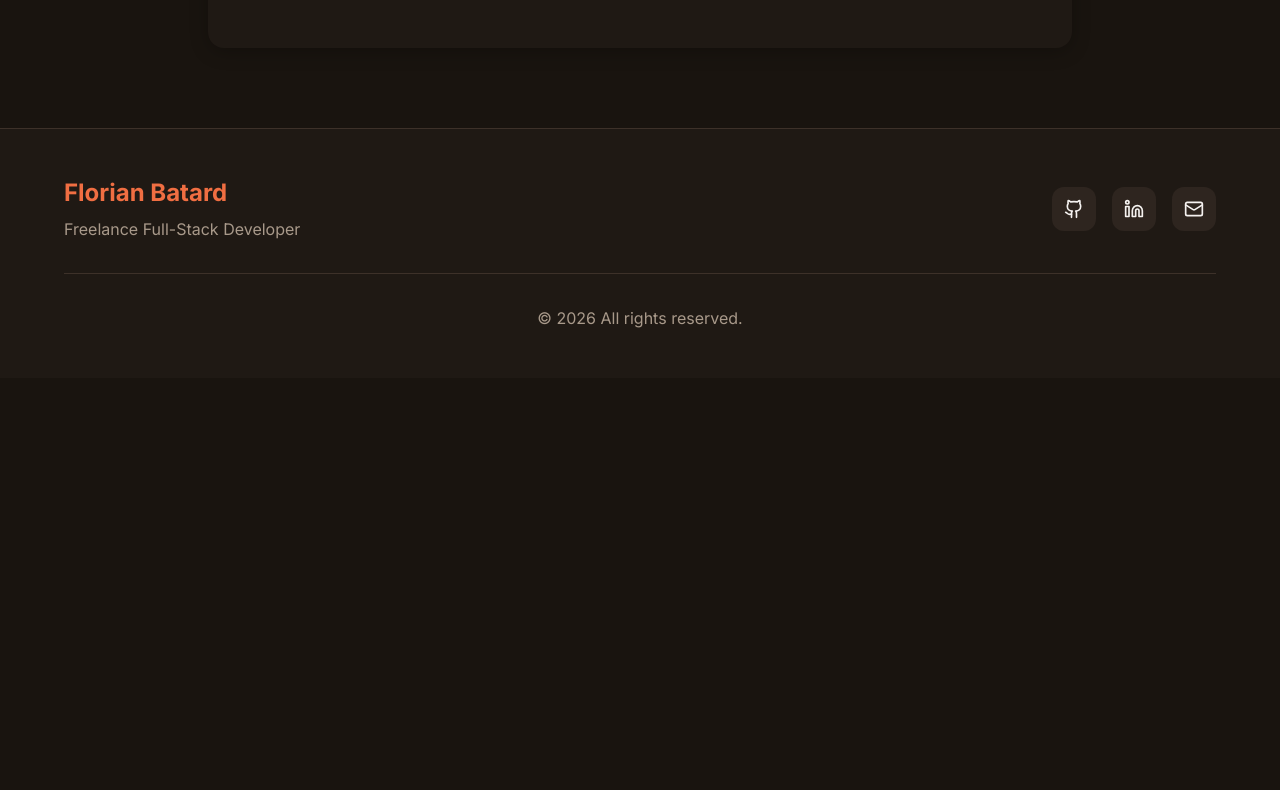
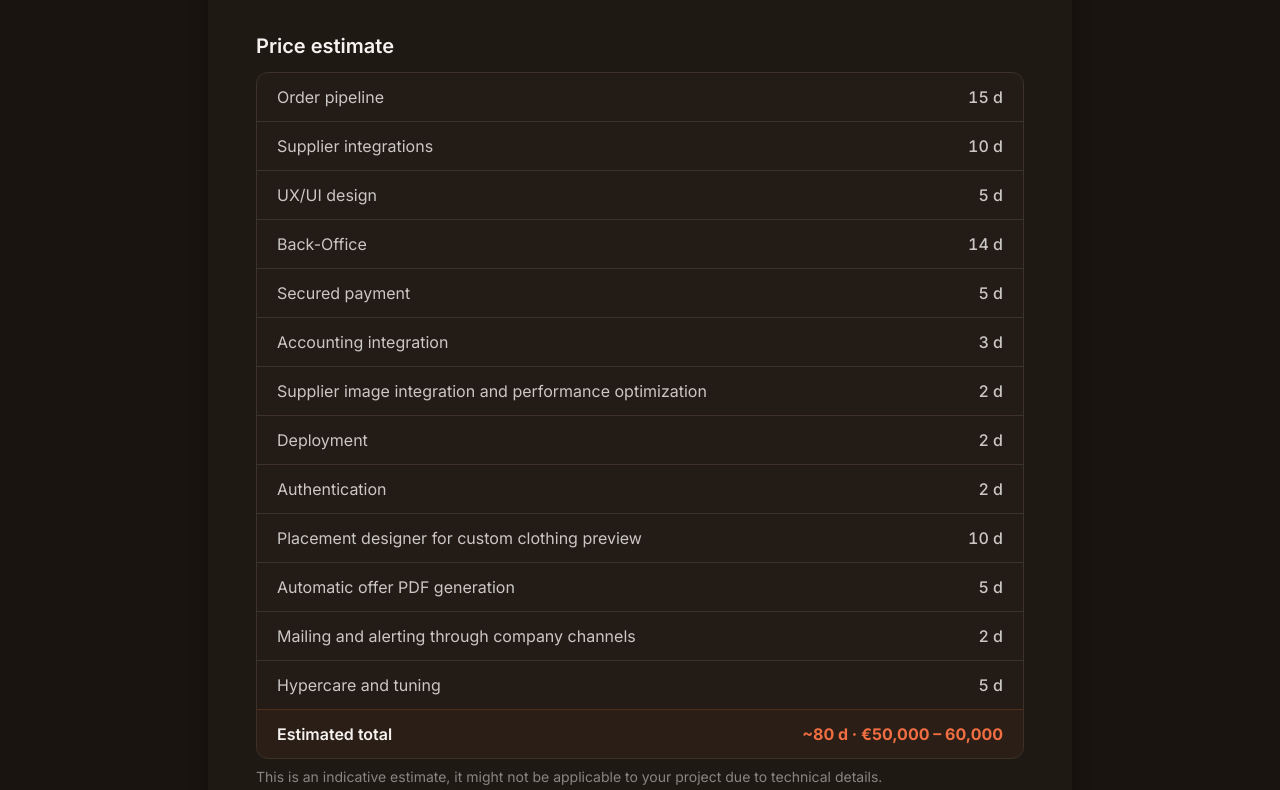
Before and after one commit to flobatard/site-perso-freelance, a React (Vite) app: page /en/projet/beta_order_capture in a window 1280 px wide. Shown: the part 1190-1980 px from the top of the page. Before the commit the page ends 1568 px from the top, so only its background shows below. Built offline with nearby package versions, Linux system fonts and the light colour scheme.

Commit message:
Adding pricing section to Projects presentations

```diff
--- a/src/components/projects/BetaOrderCapture.tsx
+++ b/src/components/projects/BetaOrderCapture.tsx
@@ -1,6 +1,7 @@
 import { useTranslation } from "react-i18next";
 
 type TechnicalItem = { name: string; desc: string };
+type PricingItem = { label: string; value: string };
 
 const BetaOrderCapture = () => {
   const { t } = useTranslation();
@@ -8,6 +9,7 @@ const BetaOrderCapture = () => {
 
   const features = t(`${ns}.features`, { returnObjects: true }) as string[];
   const technical = t(`${ns}.technical`, { returnObjects: true }) as TechnicalItem[];
+  const pricing = t(`${ns}.pricing`, { returnObjects: true }) as PricingItem[];
 
   return (
     <div className="space-y-8">
@@ -31,6 +33,25 @@ const BetaOrderCapture = () => {
           ))}
         </ul>
       </section>
+
+      <section>
+        <h3 className="text-xl font-semibold mb-3">{t(`${ns}.pricing_title`)}</h3>
+        <div className="rounded-xl border border-border overflow-hidden">
+          <ul className="divide-y divide-border">
+            {pricing.map((item, i) => (
+              <li key={i} className="flex justify-between px-5 py-3 text-foreground/80 bg-muted/20">
+                <span>{item.label}</span>
+                <span className="font-medium tabular-nums">{item.value}</span>
+              </li>
+            ))}
+          </ul>
+          <div className="flex justify-between px-5 py-3 bg-primary/5 border-t border-primary/20">
+            <span className="font-semibold">{t(`${ns}.pricing_total_label`)}</span>
+            <span className="font-bold text-primary">{t(`${ns}.pricing_total`)}</span>
+          </div>
+        </div>
+        <p className="text-sm text-foreground/50 mt-2">{t(`${ns}.pricing_note`)}</p>
+      </section>
     </div>
   );
 };
--- a/src/components/projects/GuillaumeGalland.tsx
+++ b/src/components/projects/GuillaumeGalland.tsx
@@ -1,6 +1,7 @@
 import { useTranslation } from "react-i18next";
 
 type TechnicalItem = { name: string; desc: string };
+type PricingItem = { label: string; value: string };
 
 const GuillaumeGalland = () => {
   const { t } = useTranslation();
@@ -8,6 +9,7 @@ const GuillaumeGalland = () => {
 
   const features = t(`${ns}.features`, { returnObjects: true }) as string[];
   const technical = t(`${ns}.technical`, { returnObjects: true }) as TechnicalItem[];
+  const pricing = t(`${ns}.pricing`, { returnObjects: true }) as PricingItem[];
 
   return (
     <div className="space-y-8">
@@ -31,6 +33,25 @@ const GuillaumeGalland = () => {
           ))}
         </ul>
       </section>
+
+      <section>
+        <h3 className="text-xl font-semibold mb-3">{t(`${ns}.pricing_title`)}</h3>
+        <div className="rounded-xl border border-border overflow-hidden">
+          <ul className="divide-y divide-border">
+            {pricing.map((item, i) => (
+              <li key={i} className="flex justify-between px-5 py-3 text-foreground/80 bg-muted/20">
+                <span>{item.label}</span>
+                <span className="font-medium tabular-nums">{item.value}</span>
+              </li>
+            ))}
+          </ul>
+          <div className="flex justify-between px-5 py-3 bg-primary/5 border-t border-primary/20">
+            <span className="font-semibold">{t(`${ns}.pricing_total_label`)}</span>
+            <span className="font-bold text-primary">{t(`${ns}.pricing_total`)}</span>
+          </div>
+        </div>
+        <p className="text-sm text-foreground/50 mt-2">{t(`${ns}.pricing_note`)}</p>
+      </section>
     </div>
   );
 };
--- a/src/components/projects/VolleyTeamOptimizer.tsx
+++ b/src/components/projects/VolleyTeamOptimizer.tsx
@@ -1,6 +1,7 @@
 import { useTranslation } from "react-i18next";
 
 type TechnicalItem = { name: string; desc: string };
+type PricingItem = { label: string; value: string };
 
 const VolleyTeamOptimizer = () => {
   const { t } = useTranslation();
@@ -8,6 +9,7 @@ const VolleyTeamOptimizer = () => {
 
   const features = t(`${ns}.features`, { returnObjects: true }) as string[];
   const technical = t(`${ns}.technical`, { returnObjects: true }) as TechnicalItem[];
+  const pricing = t(`${ns}.pricing`, { returnObjects: true }) as PricingItem[];
 
   return (
     <div className="space-y-8">
@@ -31,6 +33,25 @@ const VolleyTeamOptimizer = () => {
           ))}
         </ul>
       </section>
+
+      <section>
+        <h3 className="text-xl font-semibold mb-3">{t(`${ns}.pricing_title`)}</h3>
+        <div className="rounded-xl border border-border overflow-hidden">
+          <ul className="divide-y divide-border">
+            {pricing.map((item, i) => (
+              <li key={i} className="flex justify-between px-5 py-3 text-foreground/80 bg-muted/20">
+                <span>{item.label}</span>
+                <span className="font-medium tabular-nums">{item.value}</span>
+              </li>
+            ))}
+          </ul>
+          <div className="flex justify-between px-5 py-3 bg-primary/5 border-t border-primary/20">
+            <span className="font-semibold">{t(`${ns}.pricing_total_label`)}</span>
+            <span className="font-bold text-primary">{t(`${ns}.pricing_total`)}</span>
+          </div>
+        </div>
+        <p className="text-sm text-foreground/50 mt-2">{t(`${ns}.pricing_note`)}</p>
+      </section>
     </div>
   );
 };
--- a/src/locales/en.json
+++ b/src/locales/en.json
@@ -58,7 +58,26 @@
           { "name": "MongoDB", "desc": "flexible schema for products with highly heterogeneous variants" },
           { "name": "Redis", "desc": "catalog caching to avoid repeated database queries" },
           { "name": "Node.js / Express", "desc": "lightweight REST API consistent with the full-stack JS ecosystem" }
-        ]
+        ],
+        "pricing_title": "Price estimate",
+        "pricing": [
+          { "label": "Order pipeline", "value": "15 d" },
+          { "label": "Supplier integrations", "value": "10 d" },
+          { "label": "UX/UI design", "value": "5 d" },
+          { "label": "Back-Office", "value": "14 d" },
+          { "label": "Secured payment", "value": "5 d" },
+          { "label": "Accounting integration", "value": "3 d"},
+          { "label": "Supplier image integration and performance optimization", "value": "2 d"},
+          { "label": "Deployment", "value": "2 d"},
+          { "label": "Authentication", "value": "2 d"},
+          { "label": "Placement designer for custom clothing preview", "value": "10 d"},
+          { "label": "Automatic offer PDF generation", "value": "5 d" },
+          { "label": "Mailing and alerting through company channels", "value": "2 d"},
+          { "label": "Hypercare and tuning", "value": "5 d"}
+        ],
+        "pricing_total_label": "Estimated total",
+        "pricing_total": "~80 d · €50,000 – 60,000",
+        "pricing_note": "This is an indicative estimate, it might not be applicable to your project due to technical details."
       },
       "volley_team_optimizer": {
         "description": "Project to generate balanced volleyball teams for recreational sessions in volleyball clubs",
@@ -75,7 +94,15 @@
         "technical": [
           { "name": "Standalone Angular", "desc": "lightweight project with no backend, deployed as static files" },
           { "name": "Distribution algorithm", "desc": "level-based distribution with randomization to vary team compositions" }
-        ]
+        ],
+        "pricing_title": "Price estimate",
+        "pricing": [
+          { "label": "Conception & UX", "value": "1.5 d" },
+          { "label": "Development and tuning of algorithms", "value": "2.5 d" }
+        ],
+        "pricing_total_label": "Estimated total",
+        "pricing_total": "~4 d · €2,500",
+        "pricing_note": "This is an indicative estimate, it might not be applicable to your project due to technical details."
       },
       "guillaume_galland": {
         "description": "Showcase website for Guillaume Galland, an independent contractor in the construction sector",
@@ -91,7 +118,14 @@
         "technical_title": "Technical choices",
         "technical": [
           { "name": "React", "desc": "simple and fast stack for a showcase site with no need for a complex backend" }
-        ]
+        ],
+        "pricing_title": "Price estimate",
+        "pricing": [
+          { "label": "UX/UI Design + some tuning", "value": "2 d" }
+        ],
+        "pricing_total_label": "Estimated total",
+        "pricing_total": "~2 d · €1,200",
+        "pricing_note": "This is an indicative estimate, it might not be applicable to your project due to technical details."
       }
     }
   },
--- a/src/locales/fr.json
+++ b/src/locales/fr.json
@@ -58,7 +58,26 @@
           { "name": "MongoDB", "desc": "schéma flexible pour des produits avec des variantes très hétérogènes" },
           { "name": "Redis", "desc": "mise en cache du catalogue pour éviter des requêtes répétées à la base" },
           { "name": "Node.js / Express", "desc": "API REST légère en cohérence avec l'écosystème JS full-stack" }
-        ]
+        ],
+        "pricing_title": "Estimation tarifaire",
+        "pricing": [
+          { "label": "Pipeline de commande", "value": "15 j" },
+          { "label": "Intégrations fournisseurs", "value": "10 j" },
+          { "label": "Design UX/UI", "value": "5 j" },
+          { "label": "Back-Office", "value": "14 j" },
+          { "label": "Paiement sécurisé", "value": "5 j" },
+          { "label": "Intégration comptable", "value": "3 j" },
+          { "label": "Intégration des images fournisseurs et optimisation des performances", "value": "2 j" },
+          { "label": "Déploiement", "value": "2 j" },
+          { "label": "Authentification", "value": "2 j" },
+          { "label": "Éditeur de placement pour aperçu des vêtements personnalisés", "value": "10 j" },
+          { "label": "Génération automatique de PDF de devis", "value": "5 j" },
+          { "label": "Mailing et alertes via les canaux de l'entreprise", "value": "2 j" },
+          { "label": "Hypercare et ajustements", "value": "5 j" }
+        ],
+        "pricing_total_label": "Total estimé",
+        "pricing_total": "~80 j · 50 000 – 60 000 €",
+        "pricing_note": "Estimation indicative, peut ne pas s'appliquer à votre projet selon les détails techniques."
       },
       "volley_team_optimizer": {
         "description": "Projet afin de générer des équipes de volley équilibrées pour les séances loisirs des clubs de volley",
@@ -75,7 +94,15 @@
         "technical": [
           { "name": "Angular standalone", "desc": "projet léger sans backend, déployé en statique" },
           { "name": "Algorithme de répartition", "desc": "distribution par niveaux avec randomisation pour varier les équipes" }
-        ]
+        ],
+        "pricing_title": "Estimation tarifaire",
+        "pricing": [
+          { "label": "Conception & UX", "value": "1,5 j" },
+          { "label": "Développement et optimisation des algorithmes", "value": "2,5 j" }
+        ],
+        "pricing_total_label": "Total estimé",
+        "pricing_total": "~4 j · 2 500 €",
+        "pricing_note": "Estimation indicative, peut ne pas s'appliquer à votre projet selon les détails techniques."
       },
       "guillaume_galland": {
         "description": "Site vitrine pour le compte de Guillaume Galland indépendant dans le secteur du bâtiment",
@@ -91,7 +118,14 @@
         "technical_title": "Choix techniques",
         "technical": [
           { "name": "React", "desc": "stack simple et rapide pour un site vitrine sans besoin de backend complexe" }
-        ]
+        ],
+        "pricing_title": "Estimation tarifaire",
+        "pricing": [
+          { "label": "Design UX/UI + ajustements", "value": "2 j" }
+        ],
+        "pricing_total_label": "Total estimé",
+        "pricing_total": "~2 j · 1 200 €",
+        "pricing_note": "Estimation indicative, peut ne pas s'appliquer à votre projet selon les détails techniques."
       }
     }
   },
```
